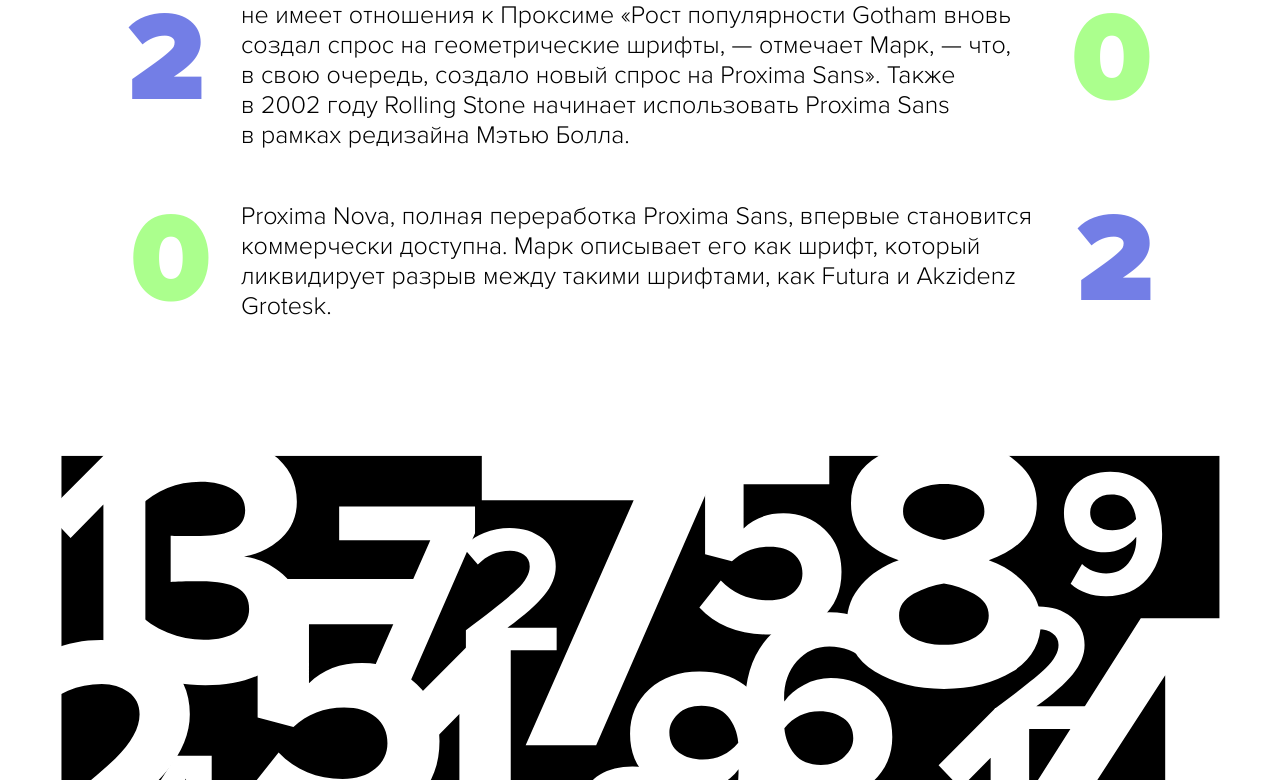
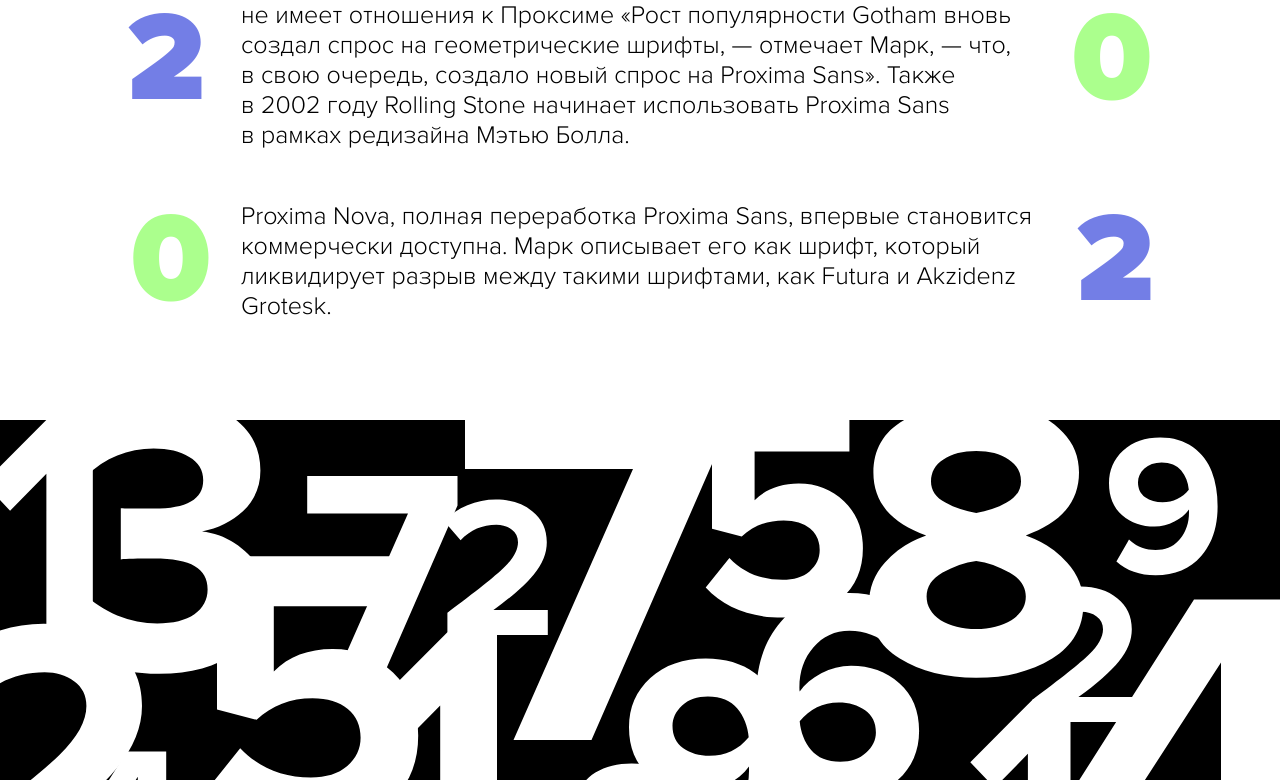
Before and after one commit to mhlkv3/Proxima-Nova, a plain HTML site: page index.html in a window 1280 px wide. Shown: the part 2761-3541 px from the top of the page. Drawn offline with Linux system fonts and the light colour scheme; files whose address does not match are found by name.

Commit message:
Update style.css

```diff
--- a/stylesheets/style.css
+++ b/stylesheets/style.css
@@ -1,5 +1,6 @@
 @import 'reset.css';
 @import 'fonts.css';
+
 
 body {
   font-family: 'Proxima Nova';
@@ -9,6 +10,8 @@ body {
   display: block;
   margin: 0 auto;
   background: #FFFFFF;
+
+
 }
 
 /* body::before {
@@ -28,6 +31,7 @@ html {
   height: 16085px;
   position: relative;
   scroll-behavior: smooth;
+
 
 }
 
@@ -424,7 +428,7 @@ h3 {
   left: 1076px;
   top: 2977px;
 
-  font-family: Proxima Nova;
+  font-family: 'Proxima Nova';
   font-style: normal;
   font-weight: 900;
   font-size: 127px;
@@ -440,12 +444,16 @@ h3 {
   position: absolute;
   width: 1416px;
   height: 1028px;
-  left: 0px;
+  left: -68px;
   top: 3041px;
   overflow: hidden;
-  width: 1280px;
-  object-position: center;
+  width: 1416px;
+  height: 1028px;
+
+
 }
+
+
 
 .divider5 {
   position: absolute;
```
